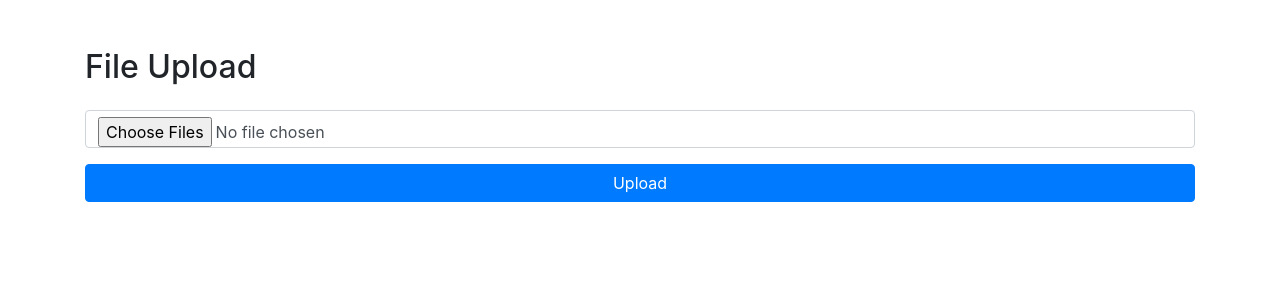
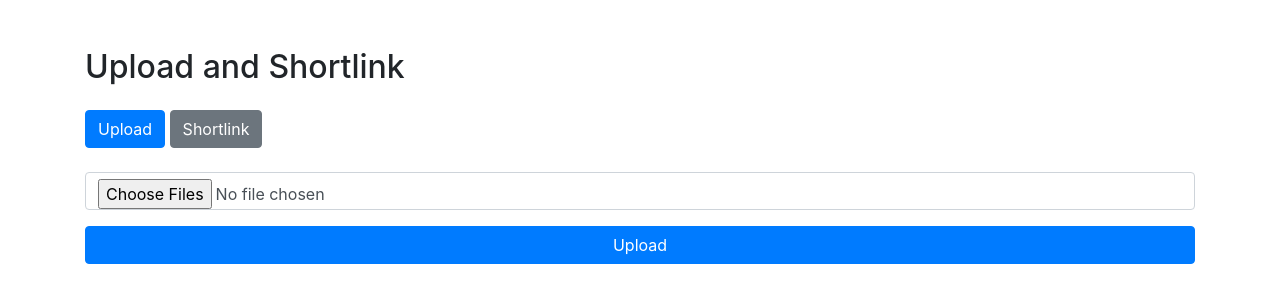
Before and after one commit to Minamic981/flask-upload-file, a Flask app: page / in a window 1280 px wide. Shown: the top 303 px of the page. Run offline with Flask 3, Linux system fonts and the light colour scheme; some libraries are stand-ins or nearby versions.

Commit message:
shortlink service with edgedb

```diff
--- a/routes/routes.py
+++ b/routes/routes.py
@@ -1,4 +1,8 @@
 from flask import render_template, request, jsonify
+import edgedb
+import re
+import random
+import string
 from routes import routes_bp
 from services.s3_service import upload_files_to_s3, list_files_in_s3, s3_client
 from botocore.exceptions import ClientError
@@ -55,3 +59,63 @@ def delete_all_files():
         return jsonify({"message": "All files deleted successfully."}), 200
     except ClientError as e:
         return jsonify({"error": str(e)}), 500
+client = edgedb.create_client()
+def generate_shortname():
+    return ''.join(random.choices(string.ascii_letters + string.digits, k=4))
+
+def is_valid_url(url):
+    regex = re.compile(
+        r'^(?:http|ftp)s?://'  # http:// or https://
+        r'(?:(?:[A-Z0-9](?:[A-Z0-9-]{0,61}[A-Z0-9])?\.)+(?:[A-Z]{2,6}\.?|[A-Z0-9-]{2,}\.?)|'  # domain
+        r'localhost|'  # localhost
+        r'\d{1,3}\.\d{1,3}\.\d{1,3}\.\d{1,3}|'  # IPv4
+        r'\[?[A-F0-9]*:[A-F0-9:]+\]?)'  # IPv6
+        r'(?::\d+)?'  # port
+        r'(?:/?|[/?]\S+)$', re.IGNORECASE)
+    return re.match(regex, url) is not None
+
+@routes_bp.route('/shortlink', methods=['POST'])
+def shortlink():
+    data = request.get_json()
+    url = data.get('url')
+    shortname = data.get('shortname', '').strip()
+
+    # Validate URL format
+    if not url or not is_valid_url(url):
+        return jsonify({'error': 'Invalid URL format'}), 400
+
+    # Generate a random shortname if none is provided
+    if not shortname:
+        shortname = generate_shortname()
+
+    try:
+        # Check if the shortname already exists
+        existing = client.query_single(
+            """
+            SELECT Shortlink { shortname }
+            FILTER .shortname = <str>$shortname
+            """,
+            shortname=shortname
+        )
+
+        if existing:
+            return jsonify({'error': 'Shortname already exists'}), 409
+
+        # Insert the new shortlink into the database
+        client.query(
+            """
+            INSERT Shortlink {
+                shortname := <str>$shortname,
+                url := <str>$url
+            }
+            """,
+            shortname=shortname,
+            url=url
+        )
+
+    except Exception as e:
+        return jsonify({'error': str(e)}), 500
+
+    # Return the shortlink
+    shortlink_url = f"/s/{shortname}"
+    return jsonify({'shortlink': shortlink_url}), 200
--- a/templates/index.html
+++ b/templates/index.html
@@ -1,91 +1,196 @@
 <!DOCTYPE html>
 <html lang="en">
     <head>
-    <meta charset="UTF-8">
-    <meta name="viewport" content="width=device-width, initial-scale=1.0">
-    <title>Upload File</title>
-    <!-- افزودن Bootstrap -->
-    <link href="https://stackpath.bootstrapcdn.com/bootstrap/4.3.1/css/bootstrap.min.css" rel="stylesheet">
+        <meta charset="UTF-8" />
+        <meta name="viewport" content="width=device-width, initial-scale=1.0" />
+        <title>Upload and Shortlink</title>
+        <!-- Add Bootstrap -->
+        <link href="https://stackpath.bootstrapcdn.com/bootstrap/4.3.1/css/bootstrap.min.css" rel="stylesheet" />
+        <style>
+            .hidden {
+                display: none;
+            }
+        </style>
+        <style>
+            .fade-in-link {
+                display: inline-block;
+                margin-top: 10px;
+                padding: 10px;
+                background-color: #e9ecef;
+                border-radius: 5px;
+                text-decoration: none;
+                color: #007bff;
+                opacity: 0;
+                transition: opacity 1s ease-in-out;
+            }
+
+            .fade-in-link.show {
+                opacity: 1;
+            }
+        </style>
     </head>
     <body class="container mt-5">
-    <h2 class="mb-4">File Upload</h2>
+        <h2 class="mb-4">Upload and Shortlink</h2>
 
-    <!-- ورودی فایل و دکمه آپلود -->
-    <input type="file" id="files" multiple class="form-control mb-3">
+        <!-- Navigation Buttons -->
+        <div class="mb-4">
+            <button id="uploadBtn" class="btn btn-primary">Upload</button>
+            <button id="shortlinkBtn" class="btn btn-secondary">Shortlink</button>
+        </div>
+
+        <!-- Upload Page -->
+        <div id="uploadPage">
+            <input type="file" id="files" multiple class="form-control mb-3" />
             <button onclick="uploadFiles()" class="btn btn-primary btn-block">Upload</button>
+            <div id="progressBars" class="mt-3"></div>
+            <!-- Area to display progress bars -->
+        </div>
 
-    <div id="progressBars" class="mt-3"></div> <!-- ناحیه‌ای برای نمایش نوار پیشرفت -->
+        <!-- Shortlink Page -->
+        <div id="shortlinkPage" class="hidden">
+            <div class="form-group">
+                <label for="urlInput">Enter URL:</label>
+                <input type="url" class="form-control" id="urlInput" placeholder="https://example.com" />
+            </div>
+            <div class="form-group">
+                <label for="shortnameInput">Set Custom Shortname (optional):</label>
+                <input type="text" class="form-control" id="shortnameInput" placeholder="my-custom-link" />
+            </div>
+            <button onclick="createShortlink()" class="btn btn-primary btn-block">Create Shortlink</button>
+            <!-- Container for the generated shortlink -->
+            <div id="shortlinkContainer" class="mt-3"></div>
+        </div>
 
         <script>
+            // Function to switch between Upload and Shortlink pages
+            document.getElementById("uploadBtn").addEventListener("click", function () {
+                document.getElementById("uploadPage").classList.remove("hidden");
+                document.getElementById("shortlinkPage").classList.add("hidden");
+            });
+
+            document.getElementById("shortlinkBtn").addEventListener("click", function () {
+                document.getElementById("uploadPage").classList.add("hidden");
+                document.getElementById("shortlinkPage").classList.remove("hidden");
+            });
+
+            // Upload Files Function
             function uploadFiles() {
-        const files = document.getElementById('files').files;
-        const progressBarsContainer = document.getElementById('progressBars');
+                const files = document.getElementById("files").files;
+                const progressBarsContainer = document.getElementById("progressBars");
 
-        // برای هر فایل یک نوار پیشرفت ایجاد می‌کنیم
                 for (let i = 0; i < files.length; i++) {
                     let file = files[i];
 
-          // ایجاد یک نوار پیشرفت جدید برای هر فایل
-          let progressBarContainer = document.createElement('div');
-          progressBarContainer.classList.add('mb-3');
+                    let progressBarContainer = document.createElement("div");
+                    progressBarContainer.classList.add("mb-3");
 
-          let progressBarLabel = document.createElement('span');
+                    let progressBarLabel = document.createElement("span");
                     progressBarLabel.textContent = `Uploading ${file.name}...`;
-          progressBarLabel.classList.add('d-block', 'mb-2');
+                    progressBarLabel.classList.add("d-block", "mb-2");
 
-          let progressBar = document.createElement('div');
-          progressBar.classList.add('progress');
+                    let progressBar = document.createElement("div");
+                    progressBar.classList.add("progress");
 
-          let progressBarFill = document.createElement('div');
-          progressBarFill.classList.add('progress-bar', 'progress-bar-striped', 'progress-bar-animated');
-          progressBarFill.setAttribute('role', 'progressbar');
-          progressBarFill.setAttribute('aria-valuenow', 0);
-          progressBarFill.setAttribute('aria-valuemin', 0);
-          progressBarFill.setAttribute('aria-valuemax', 100);
-          progressBarFill.style.width = '0%';
+                    let progressBarFill = document.createElement("div");
+                    progressBarFill.classList.add("progress-bar", "progress-bar-striped", "progress-bar-animated");
+                    progressBarFill.setAttribute("role", "progressbar");
+                    progressBarFill.setAttribute("aria-valuenow", 0);
+                    progressBarFill.setAttribute("aria-valuemin", 0);
+                    progressBarFill.setAttribute("aria-valuemax", 100);
+                    progressBarFill.style.width = "0%";
 
                     progressBar.appendChild(progressBarFill);
                     progressBarContainer.appendChild(progressBarLabel);
                     progressBarContainer.appendChild(progressBar);
                     progressBarsContainer.appendChild(progressBarContainer);
 
-          // ارسال هر فایل به صورت جداگانه با استفاده از fetch و به روزرسانی نوار پیشرفت
                     let formData = new FormData();
-          formData.append('files', file);
+                    formData.append("files", file);
 
                     let xhr = new XMLHttpRequest();
-          xhr.open('POST', '/upload', true);
+                    xhr.open("POST", "/upload", true);
 
-          // این رویداد وقتی به روزرسانی وضعیت آپلود انجام می‌شود، اجرا می‌شود
-          xhr.upload.addEventListener('progress', function (e) {
+                    xhr.upload.addEventListener("progress", function (e) {
                         if (e.lengthComputable) {
                             let percent = (e.loaded / e.total) * 100;
-              progressBarFill.style.width = percent + '%';  // به روز رسانی نوار پیشرفت
-              progressBarFill.setAttribute('aria-valuenow', percent);
+                            progressBarFill.style.width = percent + "%";
+                            progressBarFill.setAttribute("aria-valuenow", percent);
                         }
                     });
 
-          // وقتی آپلود تمام شد
                     xhr.onload = function () {
                         if (xhr.status === 200) {
                             progressBarLabel.textContent = `${file.name} uploaded successfully!`;
-              // وقتی آپلود تمام شد، انیمیشن را خاموش می‌کنیم
-              progressBarFill.classList.remove('progress-bar-animated');
-              progressBarFill.classList.add('bg-success');
-              progressBarFill.style.width = '100%'; // اطمینان حاصل می‌کنیم که نوار پیشرفت به 100٪ برسد
-              progressBarFill.setAttribute('aria-valuenow', 100);
+                            progressBarFill.classList.remove("progress-bar-animated");
+                            progressBarFill.classList.add("bg-success");
+                            progressBarFill.style.width = "100%";
+                            progressBarFill.setAttribute("aria-valuenow", 100);
                         } else {
                             progressBarLabel.textContent = `Error uploading ${file.name}`;
                         }
                     };
 
-          // ارسال درخواست
                     xhr.send(formData);
                 }
             }
+
+            // Create Shortlink Function
+            function createShortlink() {
+                const url = document.getElementById("urlInput").value;
+                const shortname = document.getElementById("shortnameInput").value;
+
+                if (!url) {
+                    alert("Please enter a valid URL.");
+                    return;
+                }
+
+                // Create a JSON payload
+                const payload = {
+                    url: url,
+                    shortname: shortname,
+                };
+
+                // Create an XMLHttpRequest object
+                let xhr = new XMLHttpRequest();
+                xhr.open("POST", "/shortlink", true);
+
+                // Set the Content-Type header to application/json
+                xhr.setRequestHeader("Content-Type", "application/json");
+
+                // Define what happens on successful data submission
+                xhr.onload = function () {
+                    if (xhr.status === 200) {
+                            let response = JSON.parse(xhr.responseText);
+                            const shortlinkContainer = document.getElementById("shortlinkContainer");
+                            shortlinkContainer.innerHTML = ""; // Clear any previous content
+
+                            const shortlinkElement = document.createElement("a");
+                            shortlinkElement.href = response.shortlink;
+                            shortlinkElement.textContent = response.shortlink;
+                            shortlinkElement.classList.add("fade-in-link");
+                            shortlinkElement.target = "_blank";
+
+                            shortlinkContainer.appendChild(shortlinkElement);
+
+                            // Trigger the fade-in effect after a short delay
+                            setTimeout(() => {
+                                shortlinkElement.classList.add("show");
+                            }, 10);
+                        }
+                    else {
+                      alert(`${response.error}`);
+                    }
+                    }
+                // Define what happens in case of an error
+                xhr.onerror = function () {
+                  alert("An error occurred while creating the shortlink. Please check your connection and try again.");
+                };
+                // Send the request with the JSON payload
+                xhr.send(JSON.stringify(payload));
+                };
         </script>
 
-    <!-- افزودن فایل‌های جاوااسکریپت Bootstrap -->
+        <!-- Add Bootstrap JS files -->
         <script src="https://code.jquery.com/jquery-3.3.1.slim.min.js"></script>
         <script src="https://cdnjs.cloudflare.com/ajax/libs/popper.js/1.14.7/umd/popper.min.js"></script>
         <script src="https://stackpath.bootstrapcdn.com/bootstrap/4.3.1/js/bootstrap.min.js"></script>
```
Lines whose indentation alone changed are shown as unchanged.
